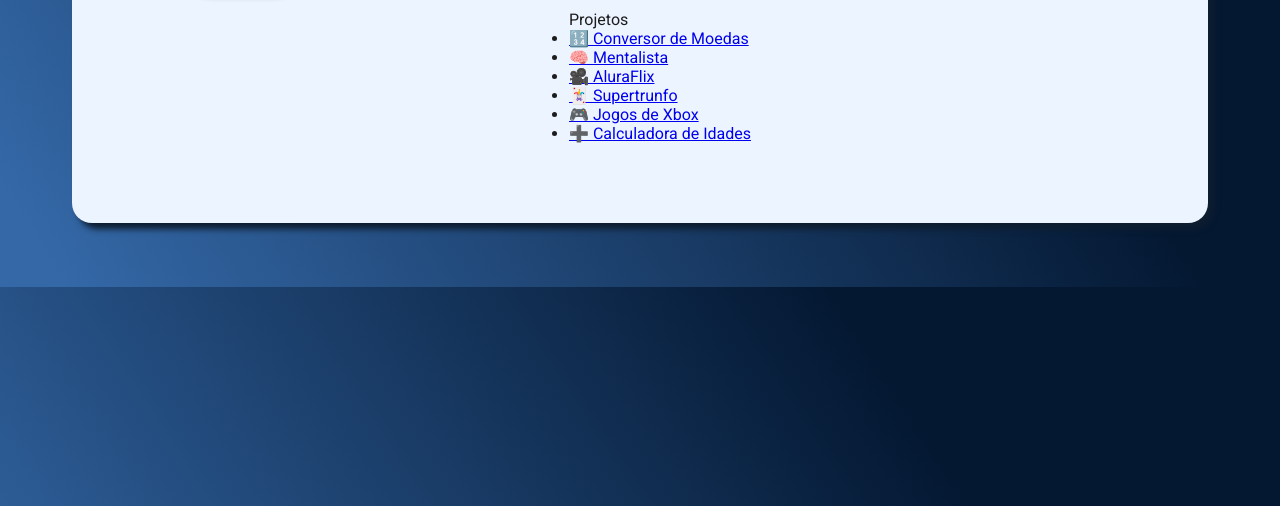
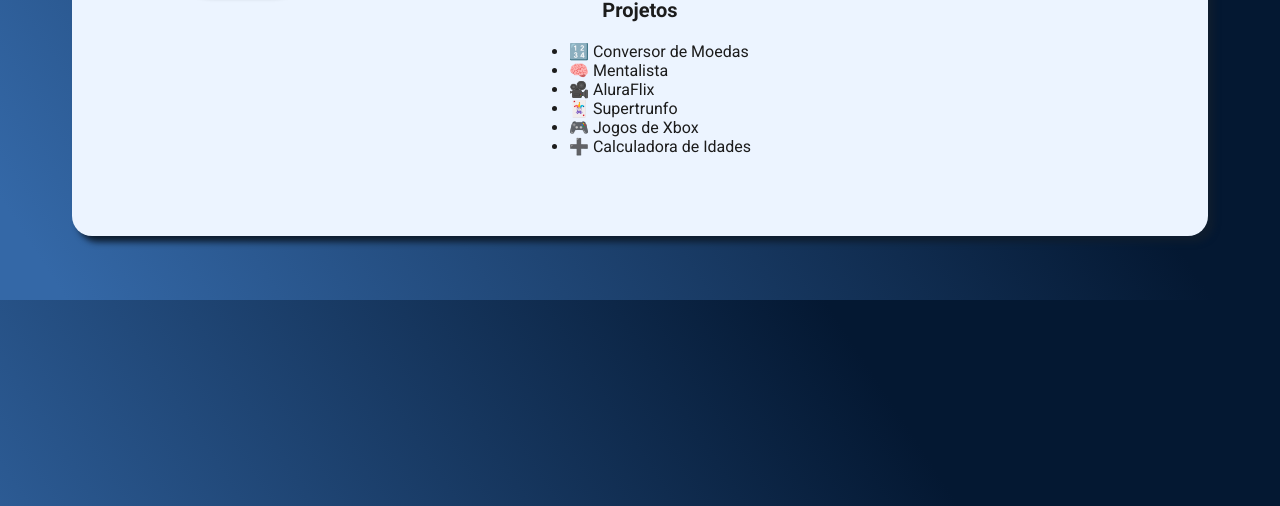
Before and after one commit to brunosabbagmachado/alura-portfolio, a plain HTML site: page index.html in a window 1280 px wide. Shown: the part 294-800 px from the top of the page. Drawn offline with Linux system fonts and the light colour scheme; a web font is replaced by a local one.

Commit message:
arrumando lista

```diff
--- a/css/style.css
+++ b/css/style.css
@@ -45,4 +45,15 @@ body {
     display: flex;
     align-items: center;
     justify-content: center;
+    flex-direction: column;
 }
+
+.projetos__titulo {
+    font-size: 20px;
+    margin: 4px 0;
+}
+
+.projetos a {
+    text-decoration: none;
+    color: #1C1C1C;
+}
--- a/index.html
+++ b/index.html
@@ -21,7 +21,8 @@
         </header>
 
         <main class="projetos">
-            <ul class="projetos__titulo">Projetos
+            <h4 class="projetos__titulo">Projetos</h4>
+            <ul>
                 <li><a href="#">🔢 Conversor de Moedas</a></li>
                 <li><a href="#">🧠 Mentalista</a></li>
                 <li><a href="#">🎥 AluraFlix</a></li>
```
